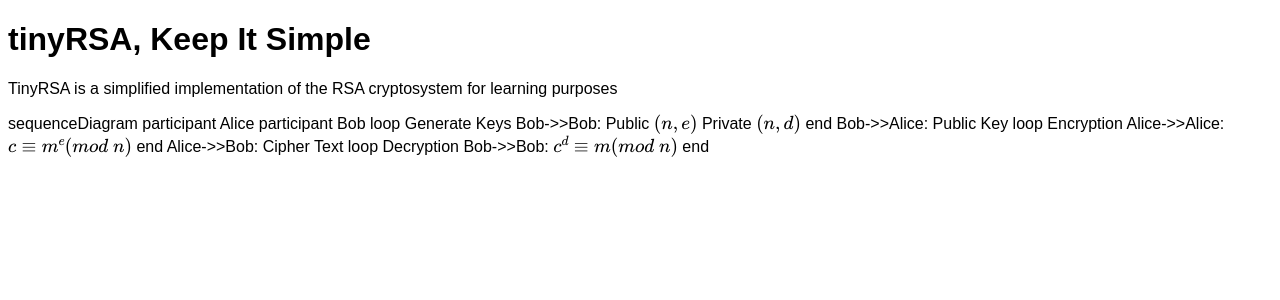
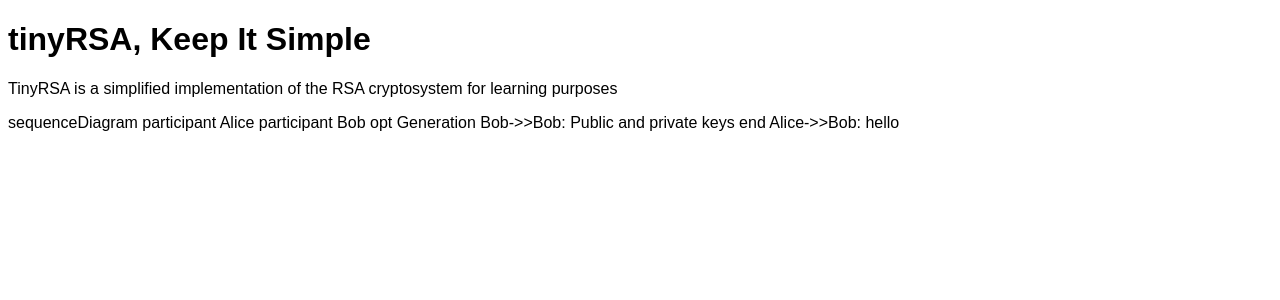
Before and after one commit to g-mizrahi/tinyRSA, a Flask app: template templates/index.html in a window 1280 px wide. Shown: the top 300 px of the page. Run offline with Flask 2, Linux system fonts and the light colour scheme; the template is opened without the code that fills it, so the values that code supplies are empty; some libraries are stand-ins or nearby versions.

Commit message:
simple mermaid graph

```diff
--- a/app.py
+++ b/app.py
@@ -31,9 +31,9 @@ class RSA_scheme(db.Model):
 #     def __repr__(self):
 #         return("<id {}\nMessage {}>".format(self.id, self.plain))
 
-@app.route('/', methods=['POST', 'GET'])
+@app.route('/')#, methods=['POST', 'GET'])
 def index():
-    return(render_template("rsa.html"))
+    return(render_template("index.html"))
     # if request.method=='POST':
     #     new_name=request.form['name']
     #     new_name = Name(name=new_name)
@@ -47,28 +47,28 @@ def index():
     #     names = Name.query.order_by(Name.id).all()
     #     return(render_template("index.html", names=names))
 
-@app.route('/delete/<int:id>')
-def delete(id):
-    name_to_delete = Name.query.get_or_404(id)
-    try:
-        db.session.delete(name_to_delete)
-        db.session.commit()
-        return(redirect('/'))
-    except:
-        return("Something went wrong")
-
-@app.route('/update/<int:id>', methods=['GET', 'POST'])
-def update(id):
-    name = Name.query.get_or_404(id)
-    if request.method=="POST":
-        name.name=request.form['name']
-        try:
-            db.session.commit()
-            return(redirect('/'))
-        except:
-            return("Something went wrong")
-    else:
-        return(render_template("update.html", name=name))
+# @app.route('/delete/<int:id>')
+# def delete(id):
+#     name_to_delete = Name.query.get_or_404(id)
+#     try:
+#         db.session.delete(name_to_delete)
+#         db.session.commit()
+#         return(redirect('/'))
+#     except:
+#         return("Something went wrong")
+#
+# @app.route('/update/<int:id>', methods=['GET', 'POST'])
+# def update(id):
+#     name = Name.query.get_or_404(id)
+#     if request.method=="POST":
+#         name.name=request.form['name']
+#         try:
+#             db.session.commit()
+#             return(redirect('/'))
+#         except:
+#             return("Something went wrong")
+#     else:
+#         return(render_template("update.html", name=name))
 
 if __name__=="__main__":
     app.run(debug=True)
--- a/templates/index.html
+++ b/templates/index.html
@@ -2,30 +2,12 @@
 
 {% block head %}
 <title>TinyRSA</title>
-<script src="https://polyfill.io/v3/polyfill.min.js?features=es6"></script>
-<script id="MathJax-script" async src="https://cdn.jsdelivr.net/npm/mathjax@3/es5/tex-mml-chtml.js"></script>
 {% endblock %}
 
 {% block body %}
 <h1>tinyRSA, Keep It Simple</h1>
 
 <p>TinyRSA is a simplified implementation of the RSA cryptosystem for learning purposes</p>
-
-<p class="mermaid">
-  sequenceDiagram
-    participant Alice
-    participant Bob
-    loop Generate Keys
-      Bob->>Bob: Public \((n,e)\) Private \((n, d)\)
-    end
-    Bob->>Alice: Public Key
-    loop Encryption
-      Alice->>Alice: \(c\equiv m^e(mod\ n)\)
-    end
-    Alice->>Bob: Cipher Text
-    loop Decryption
-      Bob->>Bob: \(c^d\equiv m (mod\ n)\)
-    end
-</p>
+</div>
 
 {% endblock %}
--- a/templates/rsa.html
+++ b/templates/rsa.html
@@ -4,9 +4,35 @@
   <head>
     <meta charset="utf-8">
     <link rel="stylesheet" href="{{ url_for('static', filename='css/styles.css') }}">
+    <script src="https://polyfill.io/v3/polyfill.min.js?features=es6"></script>
+    <script  src="https://cdnjs.cloudflare.com/ajax/libs/mermaid/8.3.1/mermaid.min.js"></script>
+    <script id="MathJax-script" async src="https://cdn.jsdelivr.net/npm/mathjax@3/es5/tex-mml-chtml.js"></script>
     {% block head %}{% endblock %}
   </head>
   <body>
     {% block body %}{% endblock %}
+      <div class="mermaid">
+        sequenceDiagram
+          participant Alice
+          participant Bob
+          opt Generation
+            Bob->>Bob: Public and private keys
+          end
+            Alice->>Bob: hello
+      </div>
   </body>
+  <!-- sequenceDiagram
+      participant Alice
+      participant Bob
+      loop Generation
+          Bob->>Bob: Public \((n,e)\) Private \((n, d)\)
+      end
+      Bob->>Alice: Public Key
+      loop Encryption
+          Alice->>Alice: \(c\equiv m^e(mod\ n)\)
+      end
+      Alice->>Bob: Cipher Text
+      loop Decryption
+          Bob->>Bob: \(c^d\equiv m (mod\ n)\)
+    end -->
 </html>
```
